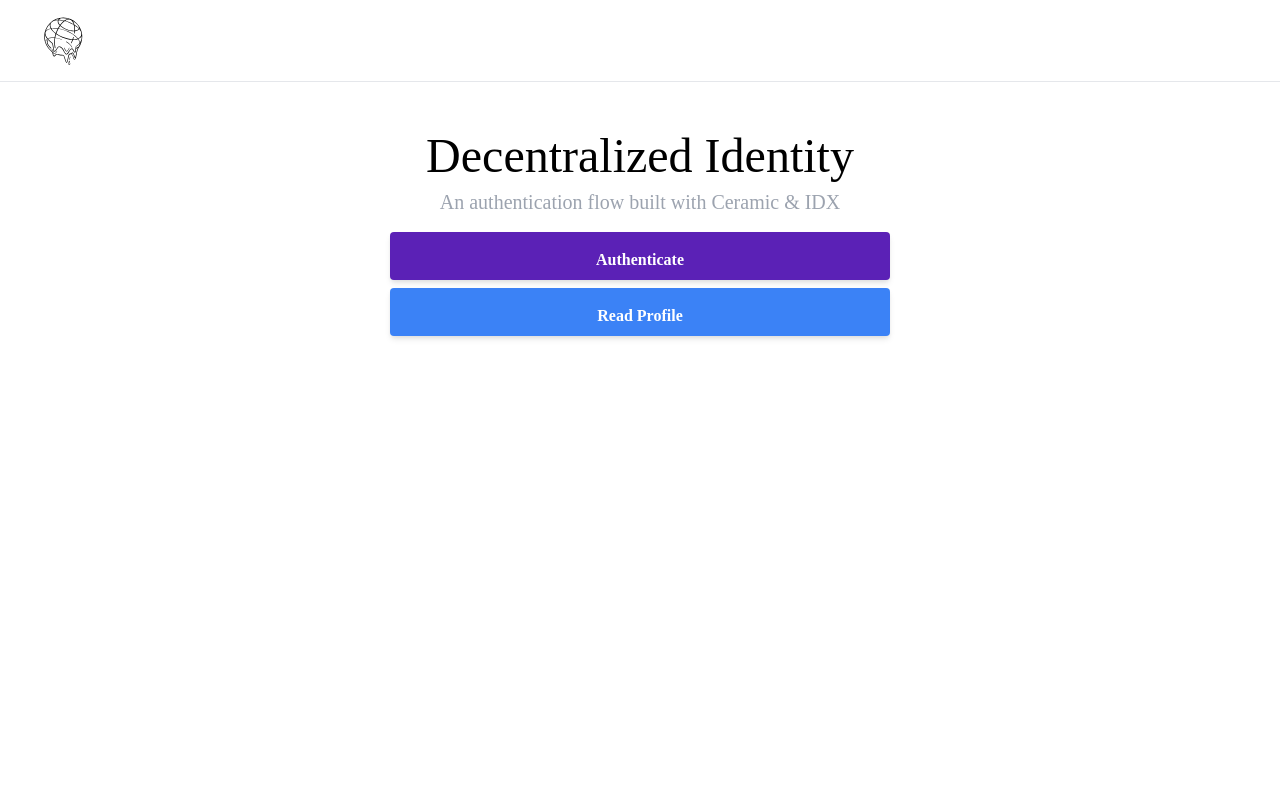
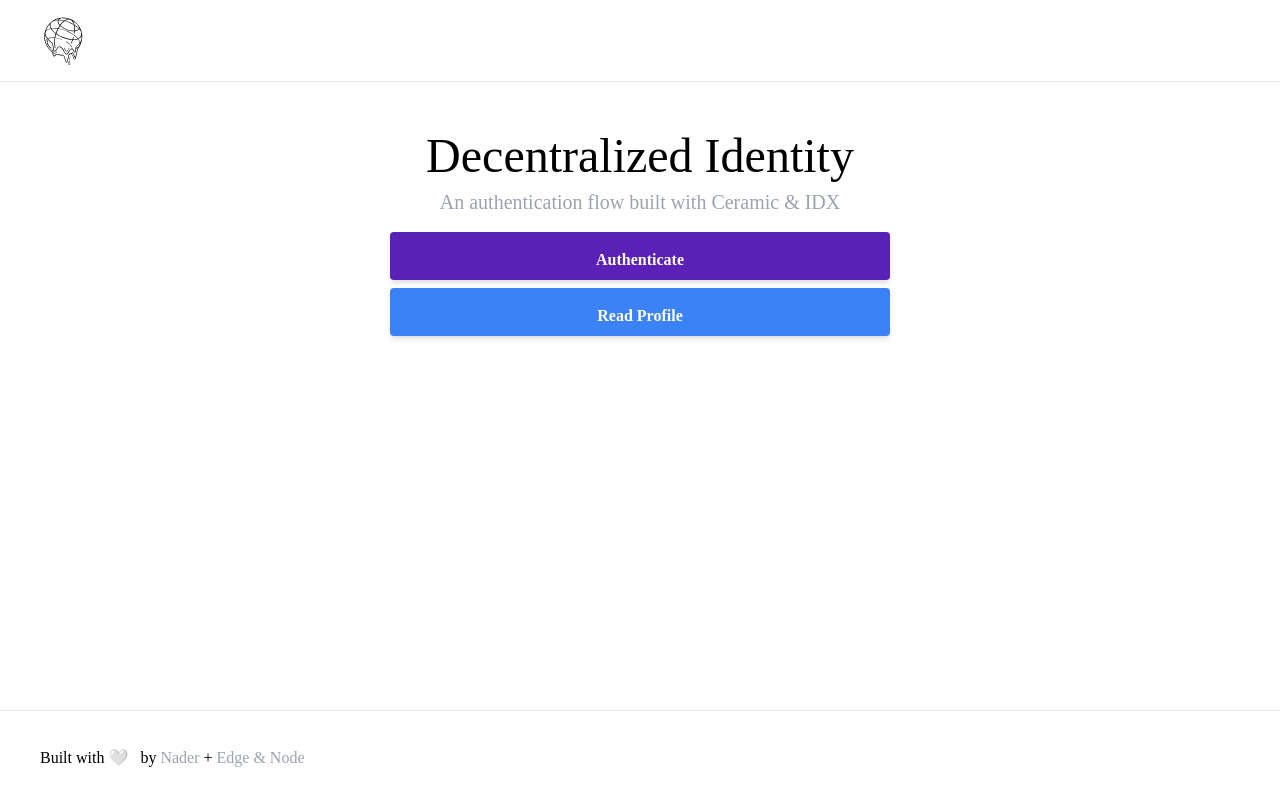
Before and after one commit to SD11892/decenteralized-identify, a Next.js app: page / in a window 1280 px wide. Built offline with nearby package versions, Linux system fonts and the light colour scheme; what @ceramicnetwork/3id-did-resolver, @ceramicnetwork/http-client would draw is missing.

Commit message:
updated with gitpod file, added log for updating profile info

```diff
--- a/pages/_app.js
+++ b/pages/_app.js
@@ -11,7 +11,12 @@
           <Image src="/icon.svg" height={50} width={50} />
         </div>
       </nav>
-      <Component {...pageProps} />
+      <div style={{ height: 'calc(100vh - 172px)', overflow: 'scroll', paddingBottom: 80 }}>
+        <Component {...pageProps} />
+      </div>
+      <footer className="pt-4 pb-2 px-10 border-t flex flex-col justify-center" style={{ height: '86px' }}>
+        <p>Built with 🤍 &nbsp; by <a target="_blank" className="text-gray-400" href="https://twitter.com/dabit3">Nader</a> + <a className="text-gray-400" href="https://edgeandnode.com/" target="_blank">Edge & Node</a></p>
+      </footer>
     </div>
   )
 }
--- a/pages/index.js
+++ b/pages/index.js
@@ -28,26 +28,32 @@
     }
     setDid(did)
     setIdxInstance(idx)
-    setLoaded(true)
     const data = await idx.get('basicProfile', did.id)
     if (data) {
       setProfile(data)
     } else {
       setShowGreeting(true)
     }
+    setLoaded(true)
   }
 
   async function updateProfile() {
+    if (!twitter && !bio && !name) {
+      console.log('error... no profile information submitted')
+      return
+    }
     if (!idxInstance) {
       await connect()
     }
-    const user = {}
+    const user = {...profile}
     if (twitter) user.twitter = twitter
     if (bio) user.bio = bio
     if (name) user.name = name
     await idxRef.current.set('basicProfile', user)
     setLocalProfileData()
+    console.log('profile updated...')
   }
+
   async function readProfile() {
     try {
       const { record } = await getRecord()
@@ -59,6 +65,7 @@
     }
     setLoaded(true)
   }
+
   async function setLocalProfileData() {
     try {
       const data = await idxRef.current.get('basicProfile', didRef.current.id)
@@ -69,6 +76,7 @@
       console.log('error', error)
     }
   }
+
   return (
     <div>
       <Head>
```
Also changed, not shown: .gitpod.yml (added), 1 other file (tests, documents, lock files or other folders).
